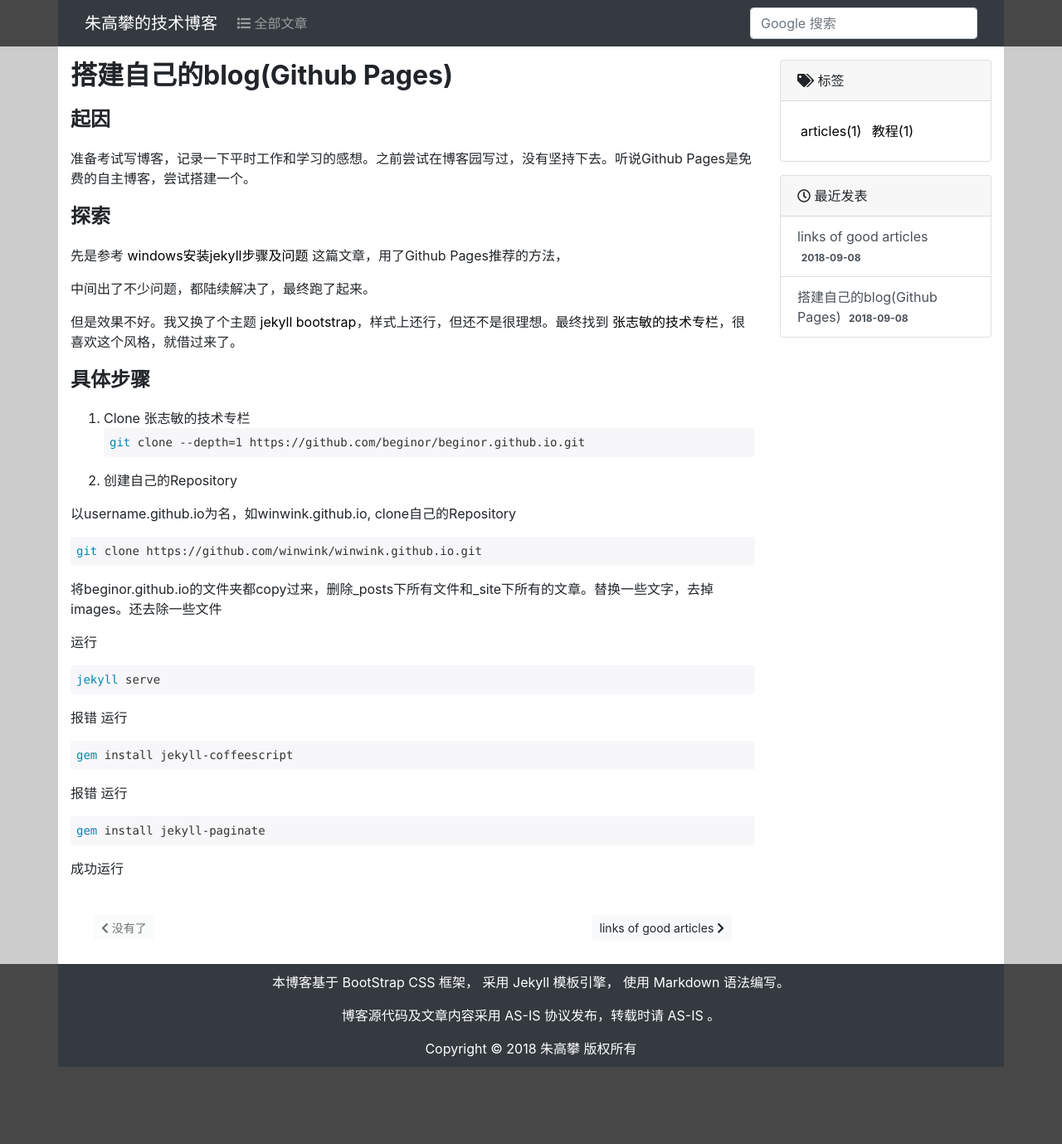
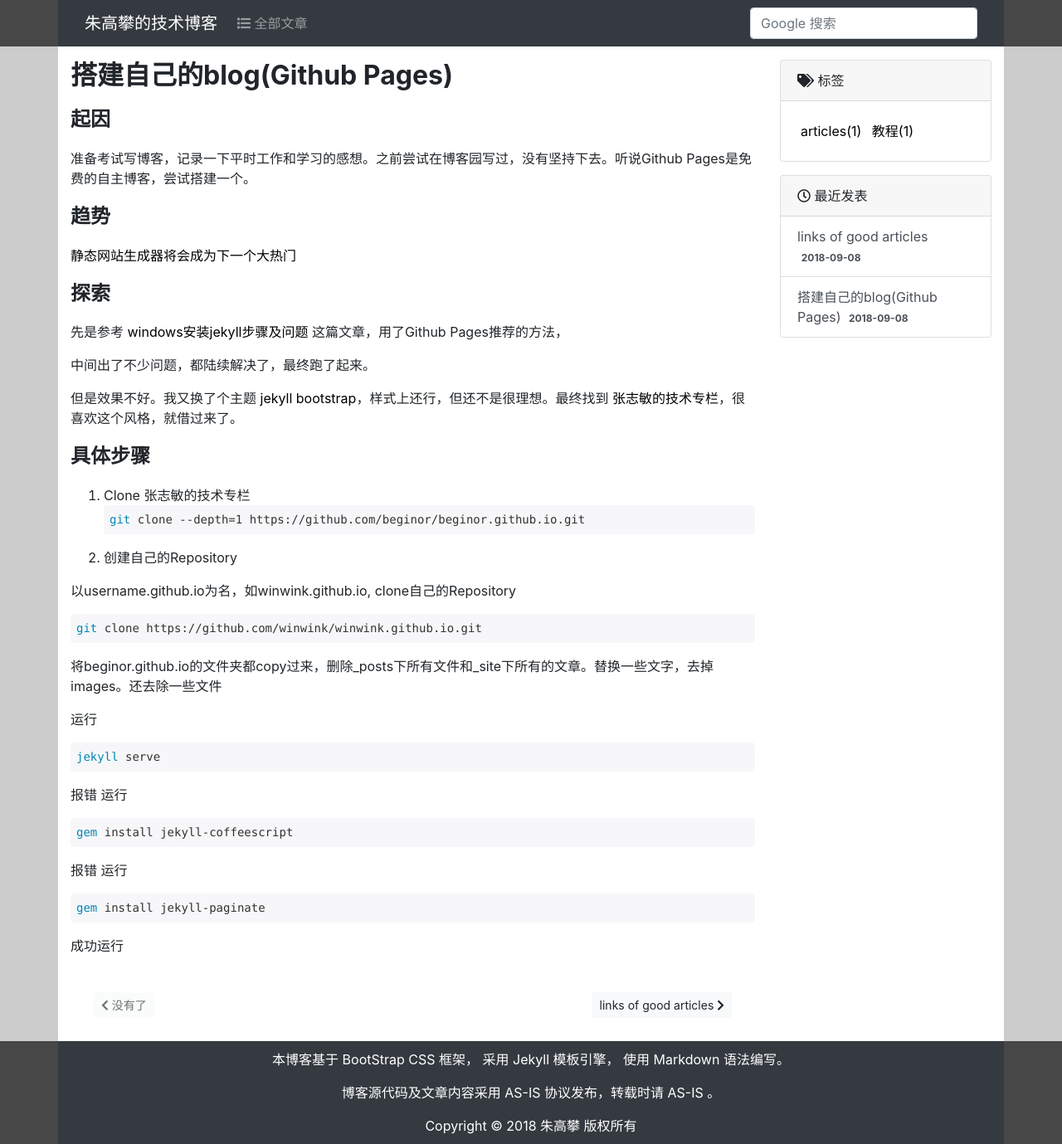
Before and after one commit to winwink/winwink.github.io, a Jekyll site: the page built from _posts/2018-09-08-build-my-own-blog-on-github-pages.md, in a window 1280 px wide. Shown: the whole page at 83% size. Built offline with Jekyll 4.4.1, drawn with Linux system fonts in a browser that asks for light colours; comment, search, counter and statistics services are not loaded; before the commit the page ends 1286 px from its top, so only the background shows below that.

Commit message:
add blog

```diff
--- a/_posts/2018-09-08-build-my-own-blog-on-github-pages.md
+++ b/_posts/2018-09-08-build-my-own-blog-on-github-pages.md
@@ -9,6 +9,9 @@ tags: [教程]
 ## 起因
 
 准备考试写博客，记录一下平时工作和学习的感想。之前尝试在博客园写过，没有坚持下去。听说Github Pages是免费的自主博客，尝试搭建一个。
+
+## 趋势
+[静态网站生成器将会成为下一个大热门](http://www.infoq.com/cn/news/2015/11/LAMP-CDN)
 
 ## 探索
 
```
Also changed, not shown: _posts/2018-09-08-links-of-good-articles.md (+1 -0 lines).
